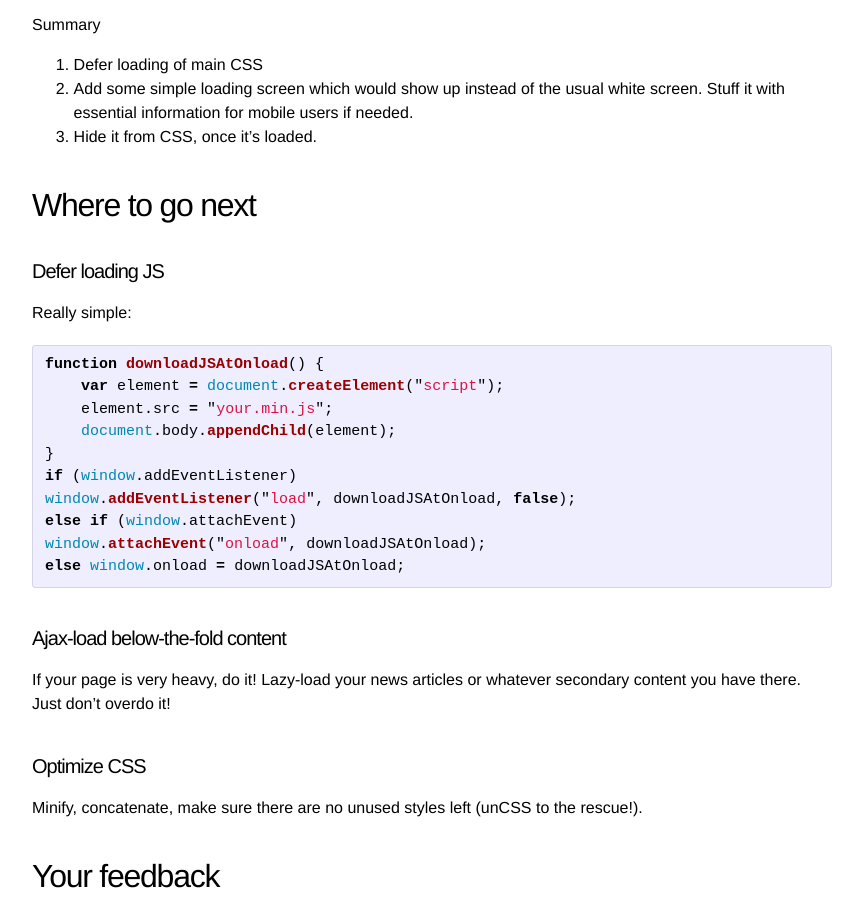
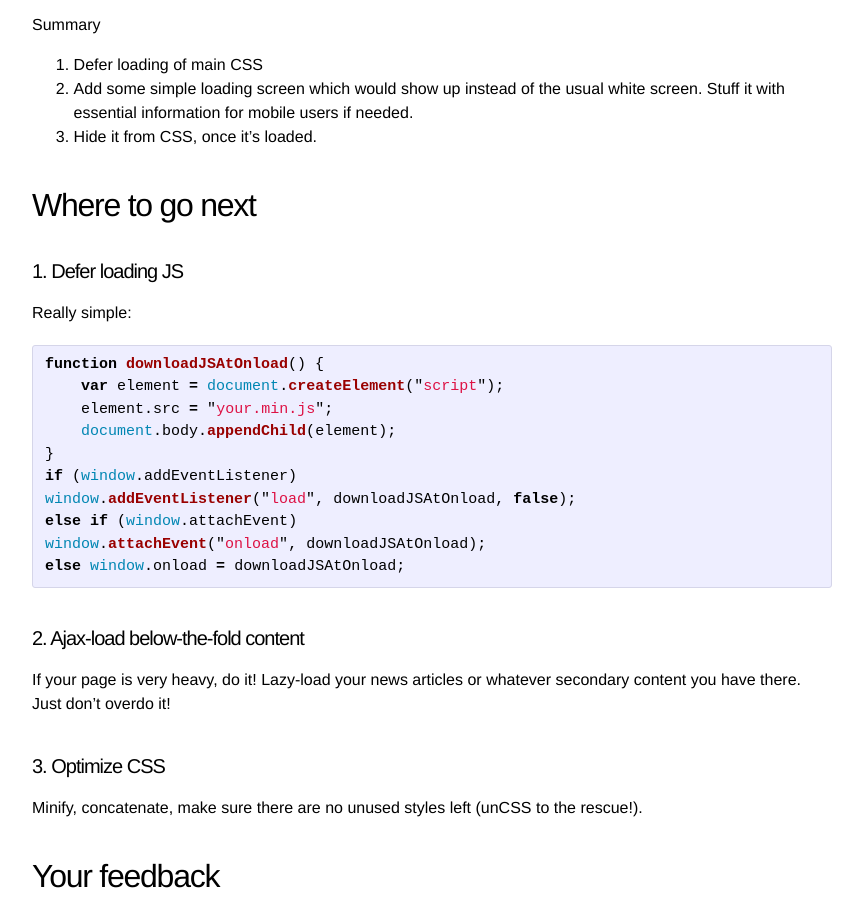
Before and after one commit to dimaip/dimaip.github.io, a Jekyll site: the page built from _posts/2014-07-17-css-loading-screen.md, in a window 1280 px wide and 900 px high, scrolled down 1667 px. Shown: the whole window, without its empty margins (208-1071 px from the left). Built offline with Jekyll 4.4.1, drawn with Linux system fonts in a browser that asks for light colours; comment, search, counter and statistics services are not loaded.

Commit message:
Update 2014-07-17-css-loading-screen.md

```diff
--- a/_posts/2014-07-17-css-loading-screen.md
+++ b/_posts/2014-07-17-css-loading-screen.md
@@ -72,7 +72,7 @@ Of course if you need something more fancy, you can add one more element to your
 
 ##Where to go next
 
-####Defer loading JS
+#### 1. Defer loading JS
 
 Really simple:
 
@@ -89,11 +89,11 @@ window.attachEvent("onload", downloadJSAtOnload);
 else window.onload = downloadJSAtOnload;
 {% endhighlight %}
 
-####Ajax-load below-the-fold content
+#### 2. Ajax-load below-the-fold content
 
 If your page is very heavy, do it! Lazy-load your news articles or whatever secondary content you have there. Just don't overdo it!
 
-####Optimize CSS
+#### 3. Optimize CSS
 
 Minify, concatenate, make sure there are no unused styles left (unCSS to the rescue!).
 
```
